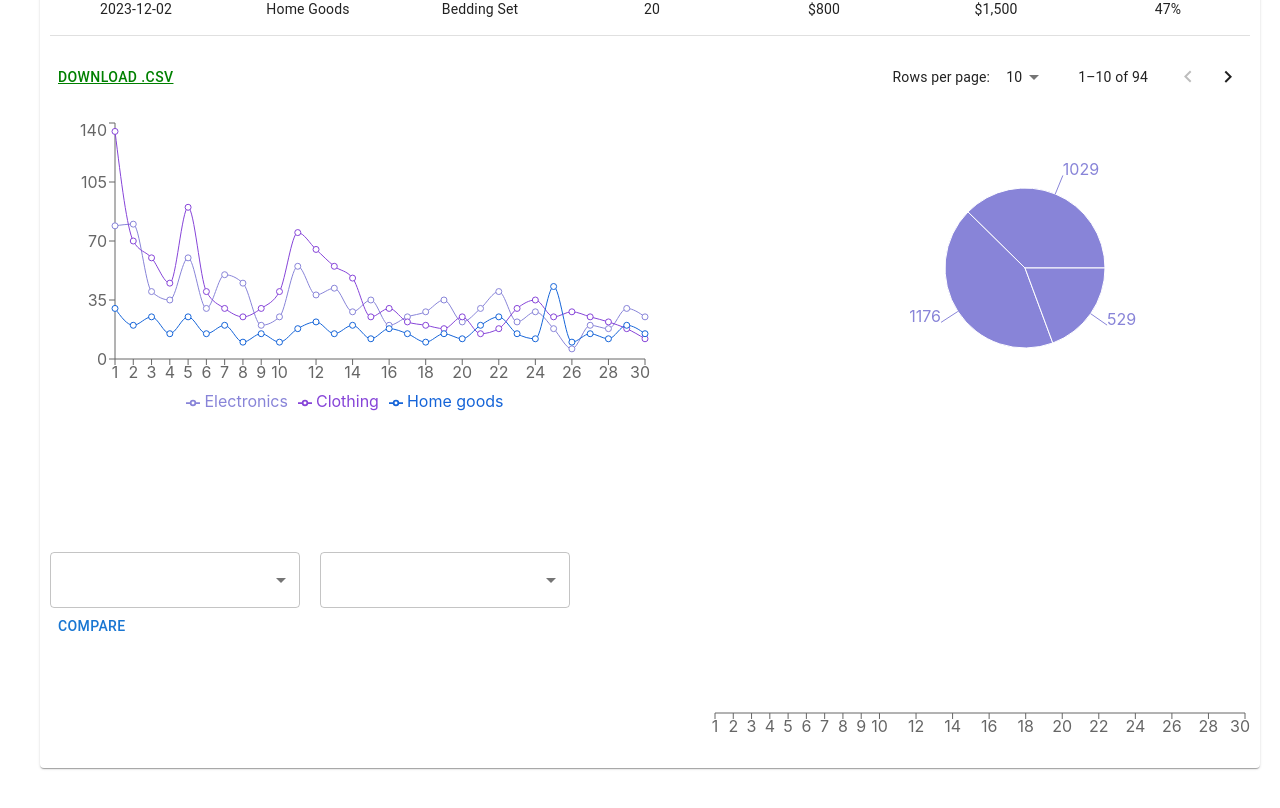
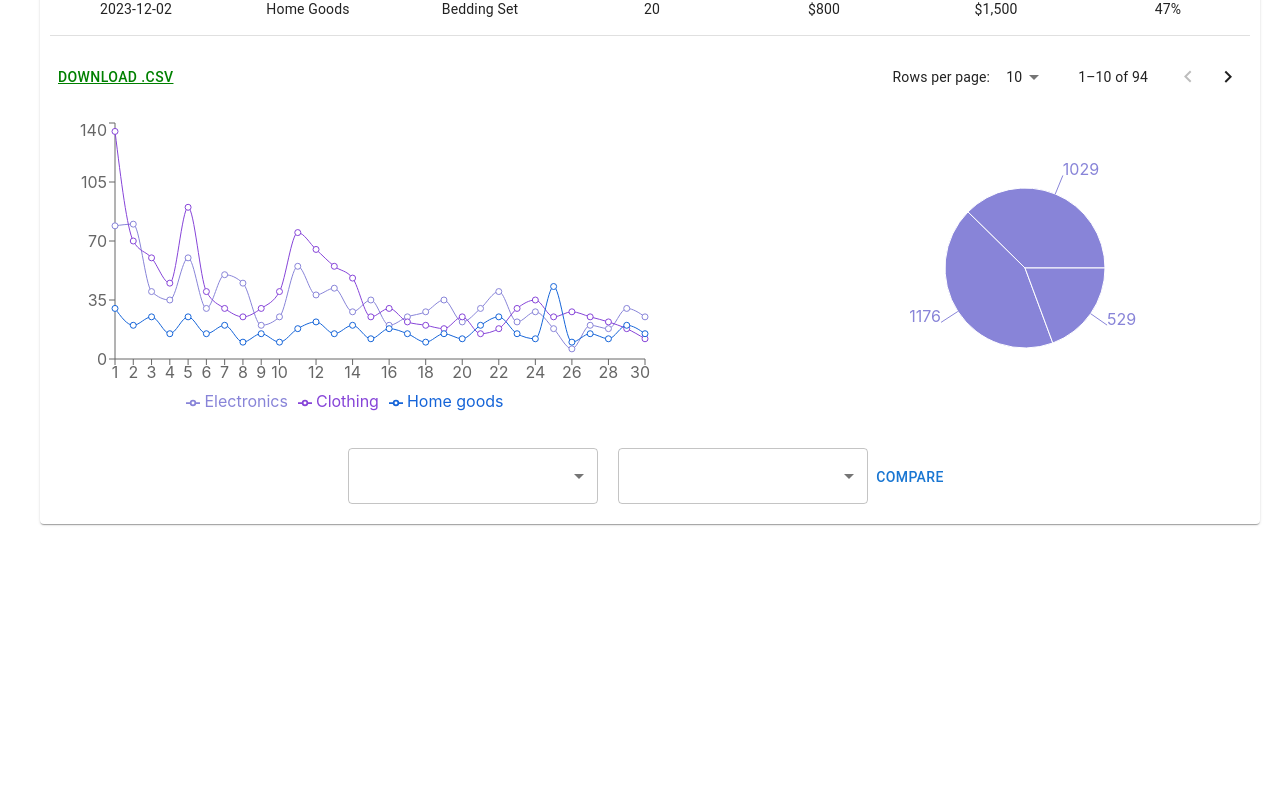
Before and after one commit to polinavafik/dashboard, a React (Vite) app: page / in a window 1280 px wide. Shown: the part 679-1487 px from the top of the page. After the commit the page ends 1255 px from the top, so only its background shows below. Built offline with nearby package versions, Linux system fonts and the light colour scheme.

Commit message:
chore: lineChart display

```diff
--- a/src/components/ProductComparison.jsx
+++ b/src/components/ProductComparison.jsx
@@ -3,8 +3,11 @@ import { useState } from "react";
 import { Button, Select, MenuItem } from "@mui/material";
 
 import { CompareLineChartComponent } from "./CompareLineChart";
+import { useSelector } from "react-redux";
+import { selectProductsToCompare } from "../app/TableDataSlice";
 
 const ProductComparison = ({ tableData, onCompare }) => {
+  const productsToCompare = useSelector(selectProductsToCompare);
   const [selectedProduct1, setSelectedProduct1] = useState("");
   const [selectedProduct2, setSelectedProduct2] = useState("");
 
@@ -44,9 +47,11 @@ const ProductComparison = ({ tableData, onCompare }) => {
         <Button onClick={handleCompare}>Compare</Button>
       </div>
 
-      <div>
-        <CompareLineChartComponent data={tableData} />
-      </div>
+      {!!productsToCompare.length && (
+        <div>
+          <CompareLineChartComponent data={tableData} />
+        </div>
+      )}
     </>
   );
 };
```
